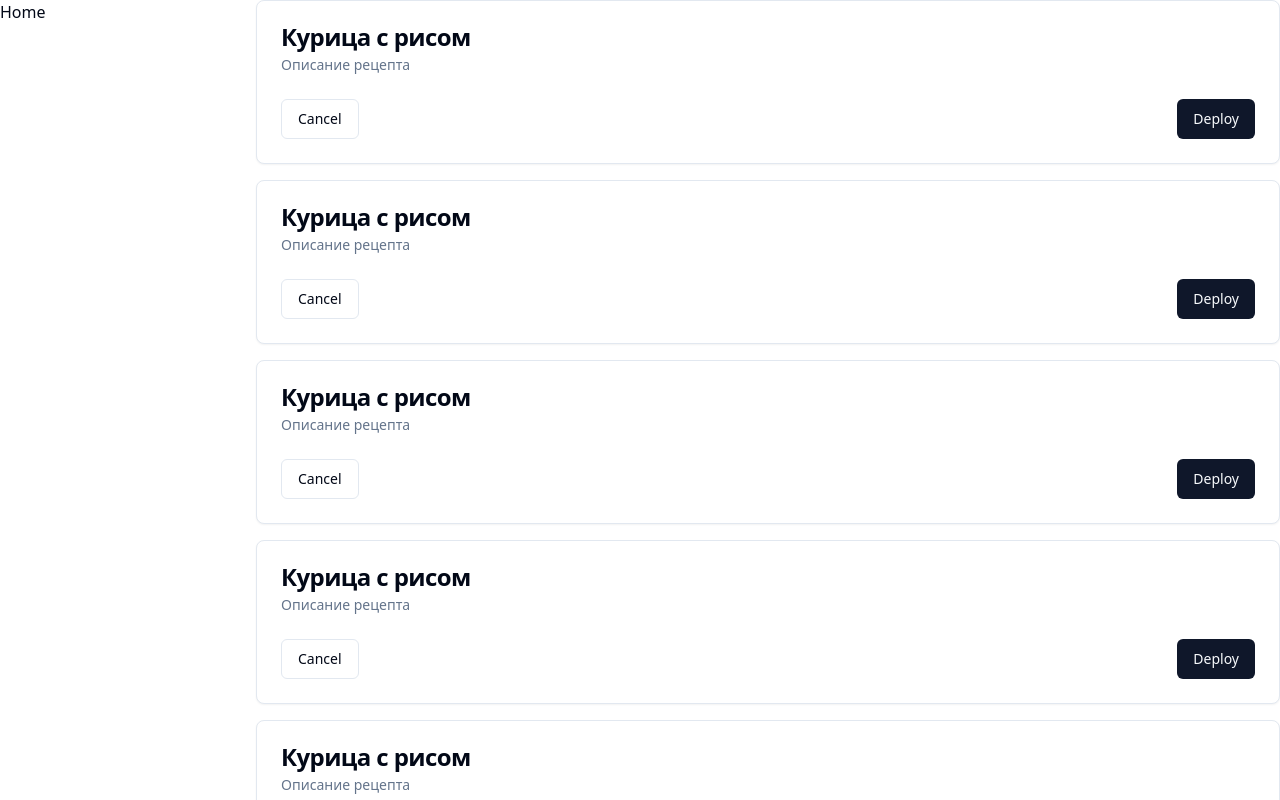
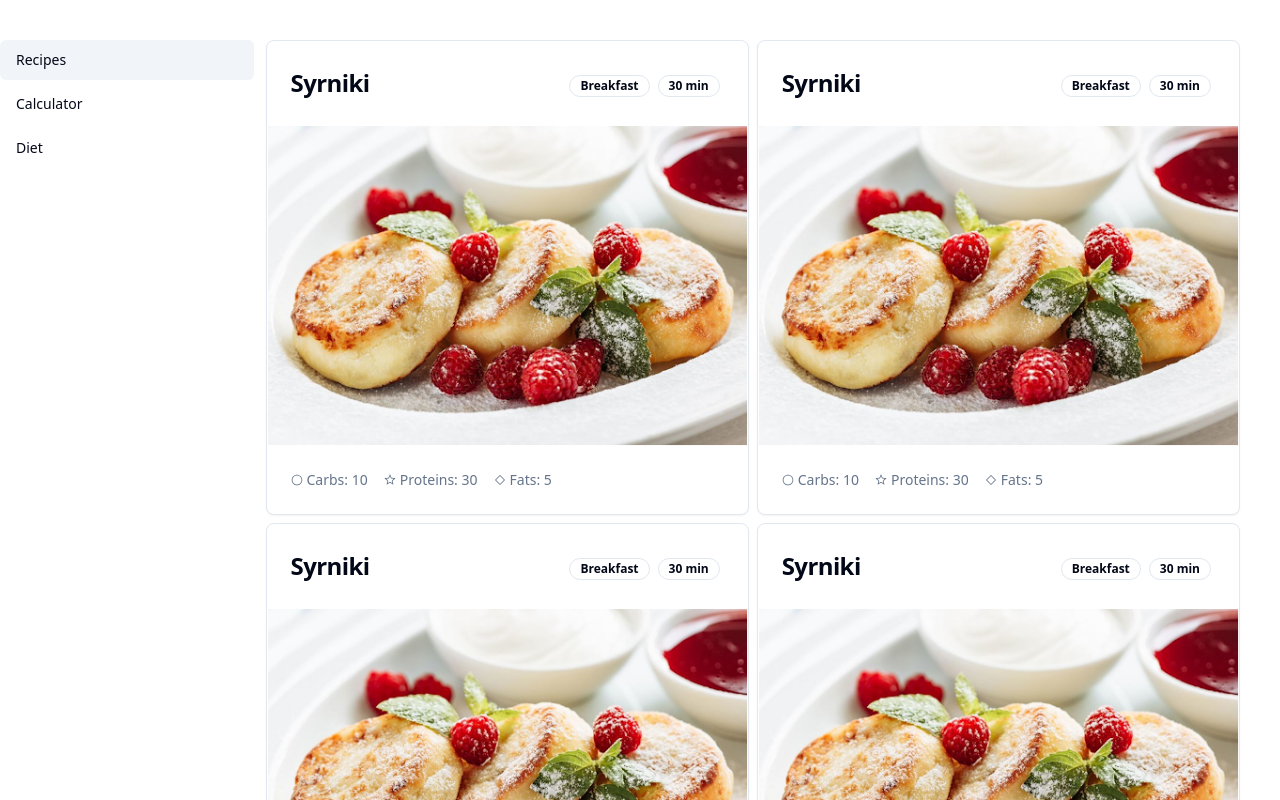
Before and after one commit to serg-kan/recipe-app, a Next.js app in the folder frontend/: page / in a window 1280 px wide. Shown: the top 800 px of the page. Built offline with nearby package versions, Linux system fonts and the light colour scheme.

Commit message:
layout improvements

```diff
--- a/frontend/app/page.tsx
+++ b/frontend/app/page.tsx
@@ -1,11 +1,30 @@
 import RecipeCard from "@/components/recipe-card";
+import MealDiary from "@/components/meal-diary";
+import {SidebarNav} from '@/components/sidebar';
+
+const sidebarNavItems = [
+  {
+    title: "Recipes",
+    href: "/",
+  },
+  {
+    title: "Calculator",
+    href: "#",
+  },
+  {
+    title: "Diet",
+    href: "#",
+  }
+]
 
 export default function Home() {
   return (
-    <div className="flex flex-row">
-      <div className="basis-1/5">Home</div>
-      <div className="basis-4/5">
-        <div className="flex flex-col space-y-4">
+    <div className="flex flex-row space-x-3 mx-auto pt-10">
+      <div className="basis-1/5">
+        <SidebarNav items={sidebarNavItems} />
+      </div>
+      <div className="basis-4/5 pr-10">
+        <div className="grid grid-cols-2 gap-2">
           <RecipeCard />
           <RecipeCard />
           <RecipeCard />
@@ -13,6 +32,11 @@ export default function Home() {
           <RecipeCard />
         </div>
       </div>
+      {/* <div className="basis-2/5">
+        <div className="flex flex-col space-y-4">
+          <MealDiary />
+        </div>
+      </div> */}
     </div>
   )
 }
--- /dev/null
+++ b/frontend/components/meal-diary.tsx
@@ -0,0 +1,32 @@
+import * as React from "react"
+
+import { Button } from "@/components/ui/button"
+import {
+  Card,
+  CardContent,
+  CardDescription,
+  CardFooter,
+  CardHeader,
+  CardTitle,
+} from "@/components/ui/card"
+import { Input } from "@/components/ui/input"
+import { Label } from "@/components/ui/label"
+import {
+  Select,
+  SelectContent,
+  SelectItem,
+  SelectTrigger,
+  SelectValue,
+} from "@/components/ui/select"
+
+export default function MealDiary() {
+  return (
+    <Card>
+      <CardHeader>
+        <CardTitle>Выбранные блюда</CardTitle>
+      </CardHeader>
+      <CardFooter className="flex justify-between">
+      </CardFooter>
+    </Card>
+  )
+}
--- a/frontend/components/recipe-card.tsx
+++ b/frontend/components/recipe-card.tsx
@@ -1,6 +1,18 @@
 import * as React from "react"
 
+import {
+  ChevronDownIcon,
+  CircleIcon,
+  PlusIcon,
+  StarIcon,
+  ComponentInstanceIcon
+} from "@radix-ui/react-icons"
+import { Badge } from "@/components/ui/badge"
+import Pic from '@/public/pic.png'
+
+
 import { Button } from "@/components/ui/button"
+import Image from 'next/image';
 import {
   Card,
   CardContent,
@@ -18,17 +30,41 @@ import {
   SelectTrigger,
   SelectValue,
 } from "@/components/ui/select"
+import { Switch } from "@/components/ui/switch"
+
 
 export default function RecipeCard() {
   return (
     <Card>
-      <CardHeader>
-        <CardTitle>Курица с рисом</CardTitle>
-        <CardDescription>Описание рецепта</CardDescription>
+      <CardHeader className="flex flex-row items-center justify-between">
+        <CardTitle>Syrniki</CardTitle>
+        <CardDescription>
+          <Badge variant="outline" className="m-1">Breakfast</Badge>
+          <Badge variant="outline" className="m-1">30 min</Badge>
+        </CardDescription>
       </CardHeader>
-      <CardFooter className="flex justify-between">
-        <Button variant="outline">Cancel</Button>
-        <Button>Deploy</Button>
+      <CardContent className="px-0">
+        <Image
+          src={Pic}
+          height={400}
+          alt="Picture of the author"
+        />
+      </CardContent>
+      <CardFooter>
+      <div className="flex space-x-4 text-sm text-muted-foreground">
+          <div className="flex items-center">
+            <CircleIcon className="mr-1 h-3 w-3" />
+            Carbs: 10
+          </div>
+          <div className="flex items-center">
+            <StarIcon className="mr-1 h-3 w-3" />
+            Proteins: 30
+          </div>
+          <div className="flex items-center">
+            <ComponentInstanceIcon className="mr-1 h-3 w-3" />
+            Fats: 5
+          </div>
+        </div>
       </CardFooter>
     </Card>
   )
--- /dev/null
+++ b/frontend/components/sidebar.tsx
@@ -0,0 +1,44 @@
+"use client"
+
+import Link from "next/link"
+import { usePathname } from "next/navigation"
+
+import { cn } from "@/lib/utils"
+import { buttonVariants } from "@/components/ui/button";
+
+interface SidebarNavProps extends React.HTMLAttributes<HTMLElement> {
+  items: {
+    href: string
+    title: string
+  }[]
+}
+
+export function SidebarNav({ className, items, ...props }: SidebarNavProps) {
+  const pathname = usePathname()
+
+  return (
+    <nav
+      className={cn(
+        "flex flex-col space-x-0 space-y-1",
+        className
+      )}
+      {...props}
+    >
+      {items.map((item) => (
+        <Link
+          key={item.href}
+          href={item.href}
+          className={cn(
+            buttonVariants({ variant: "ghost" }),
+            pathname === item.href
+              ? "bg-muted hover:bg-muted"
+              : "hover:bg-transparent hover:underline",
+            "justify-start"
+          )}
+        >
+          {item.title}
+        </Link>
+      ))}
+    </nav>
+  )
+}
--- /dev/null
+++ b/frontend/components/ui/badge.tsx
@@ -0,0 +1,36 @@
+import * as React from "react"
+import { cva, type VariantProps } from "class-variance-authority"
+
+import { cn } from "@/lib/utils"
+
+const badgeVariants = cva(
+  "inline-flex items-center rounded-full border px-2.5 py-0.5 text-xs font-semibold transition-colors focus:outline-none focus:ring-2 focus:ring-ring focus:ring-offset-2",
+  {
+    variants: {
+      variant: {
+        default:
+          "border-transparent bg-primary text-primary-foreground hover:bg-primary/80",
+        secondary:
+          "border-transparent bg-secondary text-secondary-foreground hover:bg-secondary/80",
+        destructive:
+          "border-transparent bg-destructive text-destructive-foreground hover:bg-destructive/80",
+        outline: "text-foreground",
+      },
+    },
+    defaultVariants: {
+      variant: "default",
+    },
+  }
+)
+
+export interface BadgeProps
+  extends React.HTMLAttributes<HTMLDivElement>,
+    VariantProps<typeof badgeVariants> {}
+
+function Badge({ className, variant, ...props }: BadgeProps) {
+  return (
+    <div className={cn(badgeVariants({ variant }), className)} {...props} />
+  )
+}
+
+export { Badge, badgeVariants }
--- /dev/null
+++ b/frontend/components/ui/switch.tsx
@@ -0,0 +1,29 @@
+"use client"
+
+import * as React from "react"
+import * as SwitchPrimitives from "@radix-ui/react-switch"
+
+import { cn } from "@/lib/utils"
+
+const Switch = React.forwardRef<
+  React.ElementRef<typeof SwitchPrimitives.Root>,
+  React.ComponentPropsWithoutRef<typeof SwitchPrimitives.Root>
+>(({ className, ...props }, ref) => (
+  <SwitchPrimitives.Root
+    className={cn(
+      "peer inline-flex h-[24px] w-[44px] shrink-0 cursor-pointer items-center rounded-full border-2 border-transparent transition-colors focus-visible:outline-none focus-visible:ring-2 focus-visible:ring-ring focus-visible:ring-offset-2 focus-visible:ring-offset-background disabled:cursor-not-allowed disabled:opacity-50 data-[state=checked]:bg-primary data-[state=unchecked]:bg-input",
+      className
+    )}
+    {...props}
+    ref={ref}
+  >
+    <SwitchPrimitives.Thumb
+      className={cn(
+        "pointer-events-none block h-5 w-5 rounded-full bg-background shadow-lg ring-0 transition-transform data-[state=checked]:translate-x-5 data-[state=unchecked]:translate-x-0"
+      )}
+    />
+  </SwitchPrimitives.Root>
+))
+Switch.displayName = SwitchPrimitives.Root.displayName
+
+export { Switch }
--- a/frontend/package.json
+++ b/frontend/package.json
@@ -9,9 +9,11 @@
     "lint": "next lint"
   },
   "dependencies": {
+    "@radix-ui/react-icons": "^1.3.0",
     "@radix-ui/react-label": "^2.0.2",
     "@radix-ui/react-select": "^2.0.0",
     "@radix-ui/react-slot": "^1.0.2",
+    "@radix-ui/react-switch": "^1.0.3",
     "class-variance-authority": "^0.7.0",
     "clsx": "^2.0.0",
     "lucide-react": "^0.291.0",
```
Also changed, not shown: frontend/app/globals.css (line endings or trailing spaces), frontend/public/pic.png (added), 1 other file (tests, documents, lock files or other folders).
